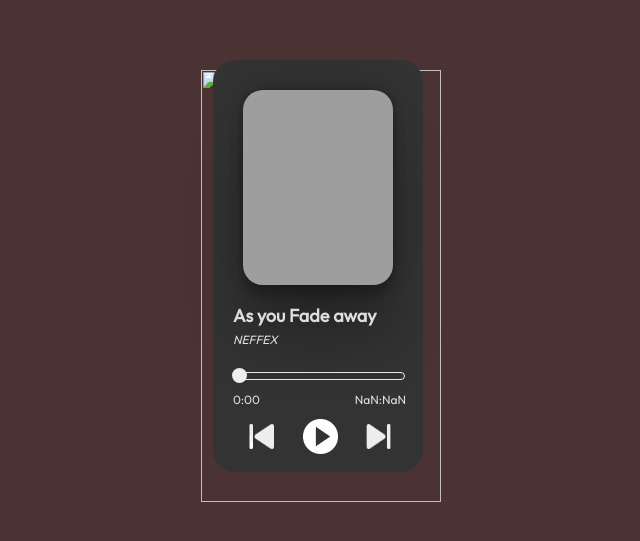
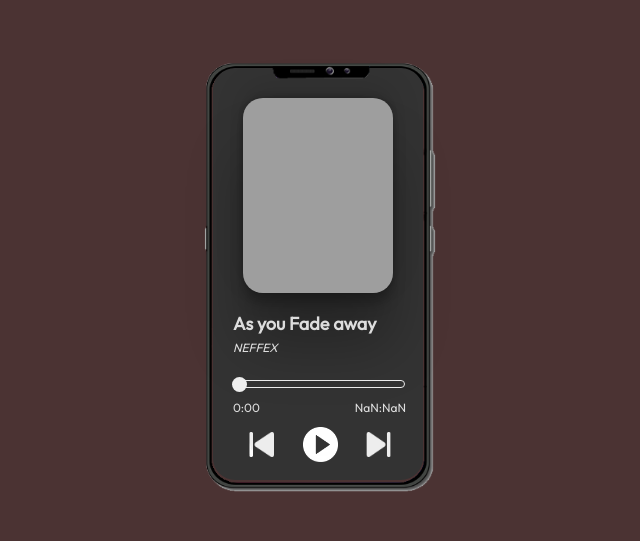
Before and after one commit to EmersonNog/Projeto-Player-de-musica, a plain HTML site: page index.html in a window 1280 px wide. Shown: the part 129-670 px from the top of the page, without its empty margins (319-959 px from the left). Drawn offline with Linux system fonts and the light colour scheme; the site is published under a folder, as on GitHub Pages, so addresses that start at the root find nothing.

Commit message:
Add files via upload

```diff
--- a/index.html
+++ b/index.html
@@ -16,9 +16,9 @@
 
 </head>
 <body>
-    <img src="/src/assets/imagem/celular.png" alt="" class="celular">
+    <img src="src/assets/imagem/celular.png" alt="" class="celular">
 
-    <img src="/src/assets/imagem/cam.png" alt="" class="cam">
+    <img src="src/assets/imagem/cam.png" alt="" class="cam">
 
     <main class="box">
         <img src="src/assets/imagem/1 - As you.jpg" alt="As you Fade away" id="img_player">
```
